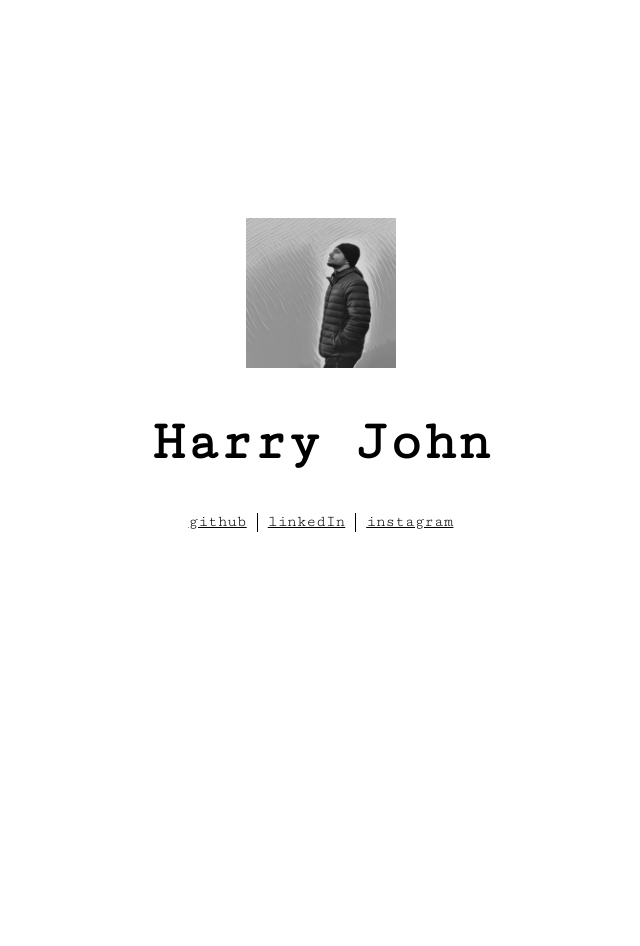
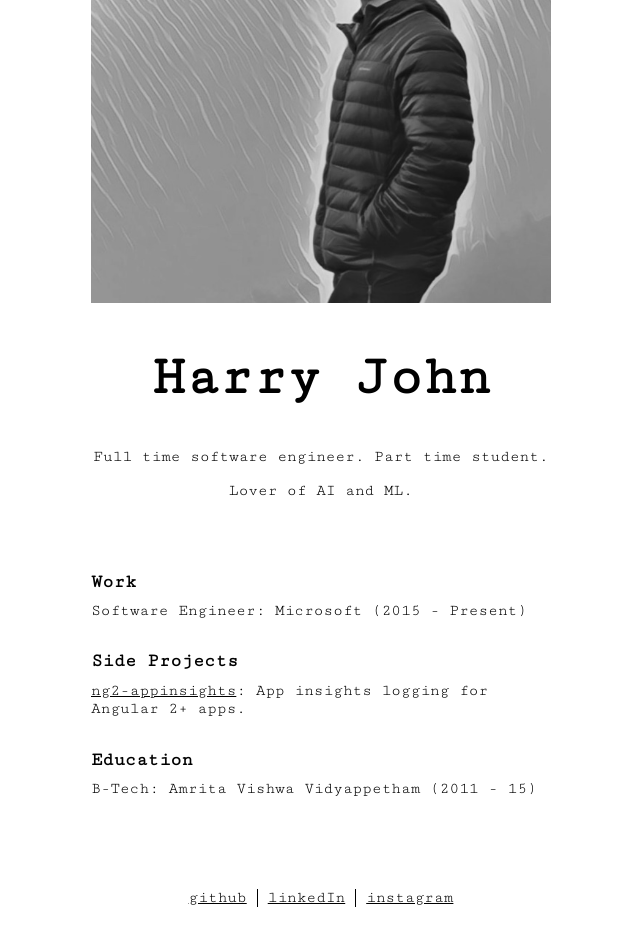
Before and after one commit to harry671003/harry671003.github.io, a plain HTML site: page index.html in a window 1280 px wide. Shown: the whole page, without its empty margins (319-959 px from the left). Before the commit the page ends 800 px from the top, so only its background shows below. Drawn offline with Linux system fonts and the light colour scheme.

Commit message:
Added resume

```diff
--- a/css/style.css
+++ b/css/style.css
@@ -25,11 +25,19 @@ body {
     box-align: center;
 }
 
+a{
+    color: #000;
+}
+
 #container {
-    padding: 50px 0;
+    padding: 20px 0px;
     width: 500px;
     margin: 0 auto;
     max-width: 100%;
+}
+
+#container .padding {
+    padding: 0 20px;
 }
 
 #name {
@@ -45,7 +53,28 @@ body {
 }
 
 #face img {
-    width: 150px;
+    width: 100%;
+}
+
+#desc {
+    text-align:center;
+    margin: 0 0 70px 0;
+}
+
+#resume {
+    margin: 0 0 90px 0;
+}
+
+#resume h3 {
+    margin: 0 0 0px 0;
+}
+
+#resume p {
+    margin: 10px 0 10px 0;
+}
+
+#resume .section {
+    margin: 0 0 30px 0;
 }
 
 #links > ul {
@@ -66,10 +95,6 @@ body {
     border: none;
 }
 
-#links > ul > li > a{
-    color: #000;
-}
-
 noscript > p{
     color: red;
     text-align: center;
--- a/index.html
+++ b/index.html
@@ -18,6 +18,7 @@
 
 <body>
   <div id='container'>
+    <div class='padding'>
       <div id='face'>
         <img src='./images/0D2210AA-746D-4E5D-8444-25D2CB993264.jpeg'/>
       </div>
@@ -26,6 +27,24 @@
           <h1>Harry John</h1>
         </noscript>
         <h1 id='name-holder'> <!-- name will be set from the script --></h1>
+      </div>
+      <div id='desc'>
+        <p>Full time software engineer. Part time student.</p>
+        <p>Lover of AI and ML.</p>
+      </div>
+      <div id='resume'>
+        <div class='section'>
+          <h3>Work</h3>
+          <p>Software Engineer: Microsoft (2015 - Present)</p>
+        </div>
+        <div class='section'>
+          <h3>Side Projects</h3>
+          <p><a href="https://npmjs.com/ng2-appinsights">ng2-appinsights</a>: App insights logging for Angular 2+ apps.</p>
+        </div>
+        <div class='section'>
+          <h3>Education</h3>
+          <p>B-Tech: Amrita Vishwa Vidyappetham (2011 - 15)</p>
+        </div>
       </div>
       <div id='links'>
         <ul id='links-holder'>
@@ -36,6 +55,7 @@
           <p>Oops, scripts are disabled!</p>
       </noscript>
     </div>
+  </div>
   <script src='./scripts/script.js'></script>
 </body>
 </html>
```
Lines whose indentation alone changed are shown as unchanged.
